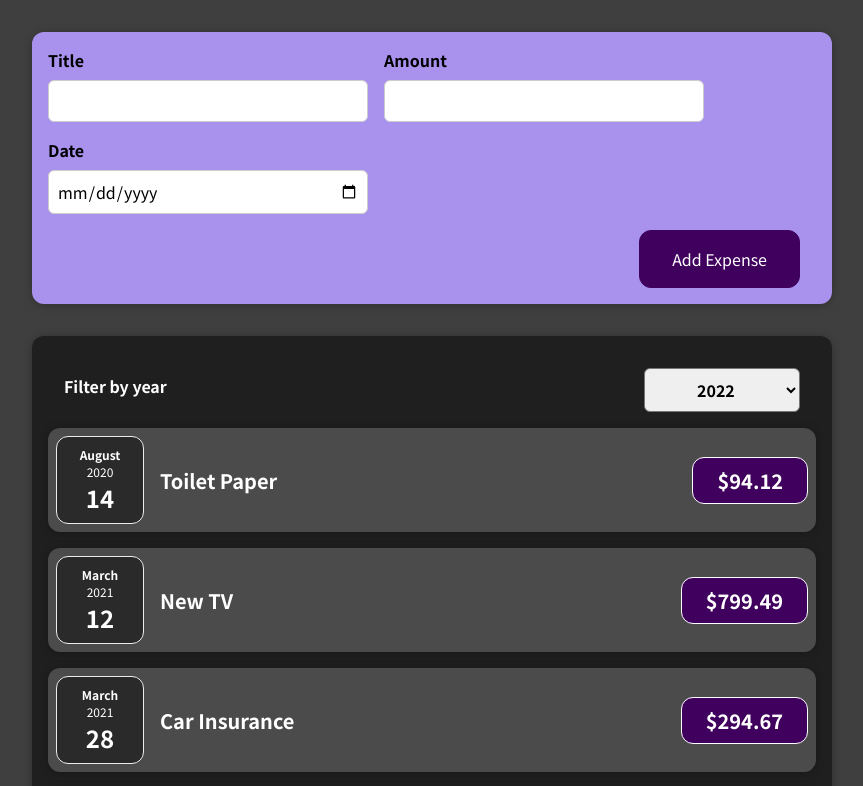
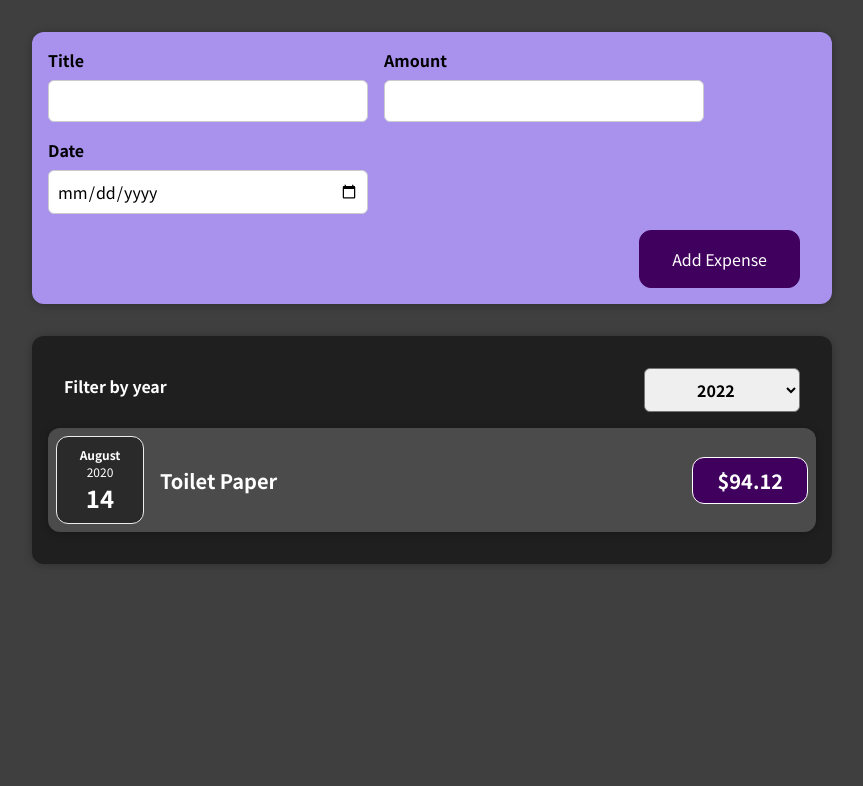
Before and after one commit to MareikeHeuer/react-complete-guide, a React (Create React App) app: page / in a window 1280 px wide. Shown: the top 786 px of the page, without its empty margins (208-1071 px from the left). Built offline with nearby package versions, Linux system fonts and the light colour scheme.

Commit message:
Render items list filtered by year

```diff
--- a/src/components/Expenses/Expenses.js
+++ b/src/components/Expenses/Expenses.js
@@ -12,6 +12,10 @@
     setFilteredYear(selectedYear);
   };
 
+  const filteredExpenses = items.filter((expense) => {
+    return expense.date.getFullYear().toString() === filteredYear;
+  });
+
   return (
     <div>
       <Card className="expenses">
@@ -19,7 +23,7 @@
           selected={filteredYear}
           onChangeFilter={filterChangeHandler}
         />
-        {items.map((expense) => (
+        {filteredExpenses.map((expense) => (
           <ExpenseItem
             title={expense.title}
             amount={expense.amount}
```
Also changed, not shown: 1 other file (tests, documents, lock files or other folders).
